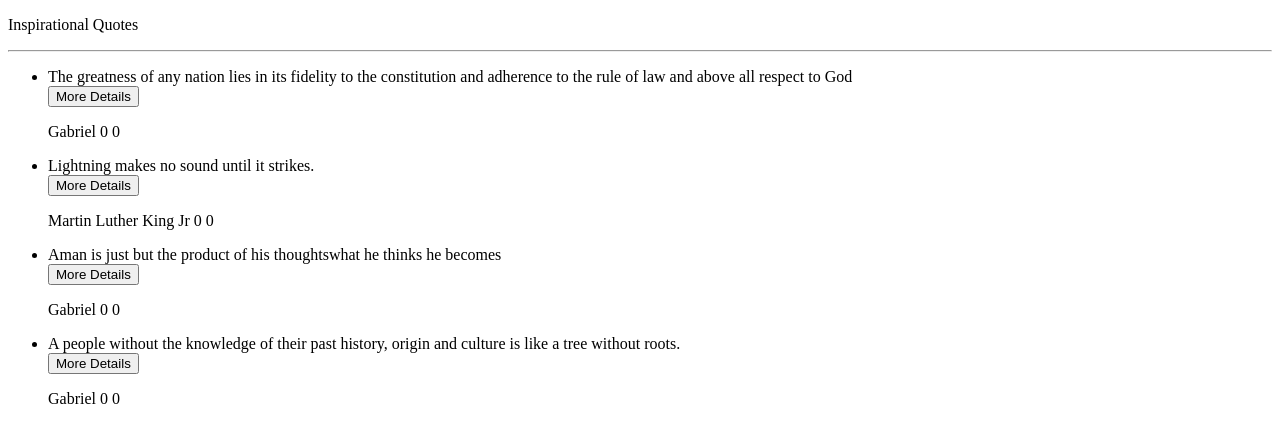
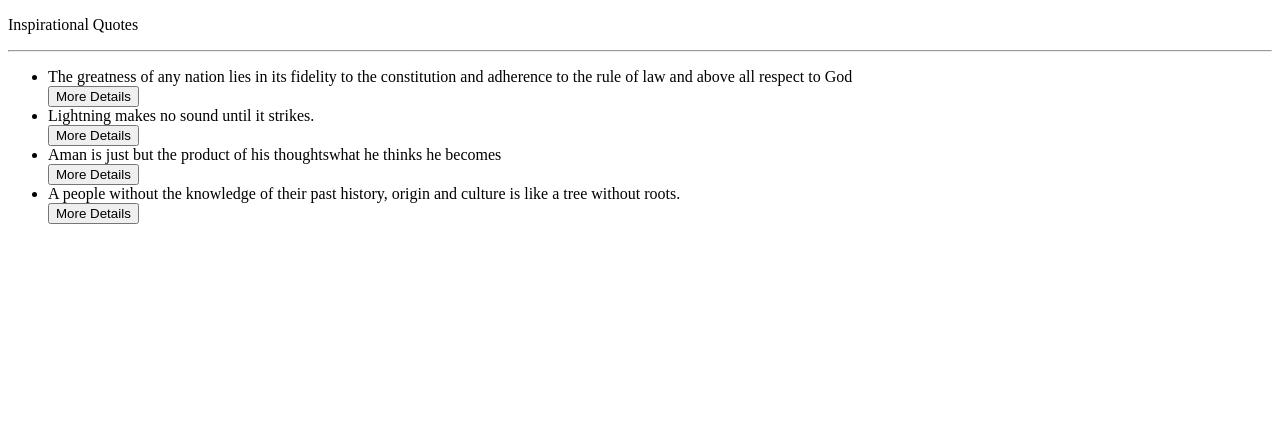
Before and after one commit to gabyxbinnaeah/Quotes, an Angular app: page / in a window 1280 px wide. Shown: the top 442 px of the page. Built offline with nearby package versions, Linux system fonts and the light colour scheme.

Commit message:
instructing quotedetail template to display quote if it exist

```diff
--- a/src/app/quote/quote.component.html
+++ b/src/app/quote/quote.component.html
@@ -4,8 +4,9 @@
     <div *ngFor='let quote of quotes; let i =index'>
         <li >{{quote.name}}</li>
         <button (click)='toggleDetails(i)'>More Details</button>
-        <app-quote-detail [quote]='quote'></app-quote-detail>
+        <app-quote-detail *ngIf="quote.showDetails" [quote]='quote'></app-quote-detail>
 
     </div>
 
 </ul>
+<p *ngIf='quotes.length > 10'>Famous inspirational quotes</p>
```
